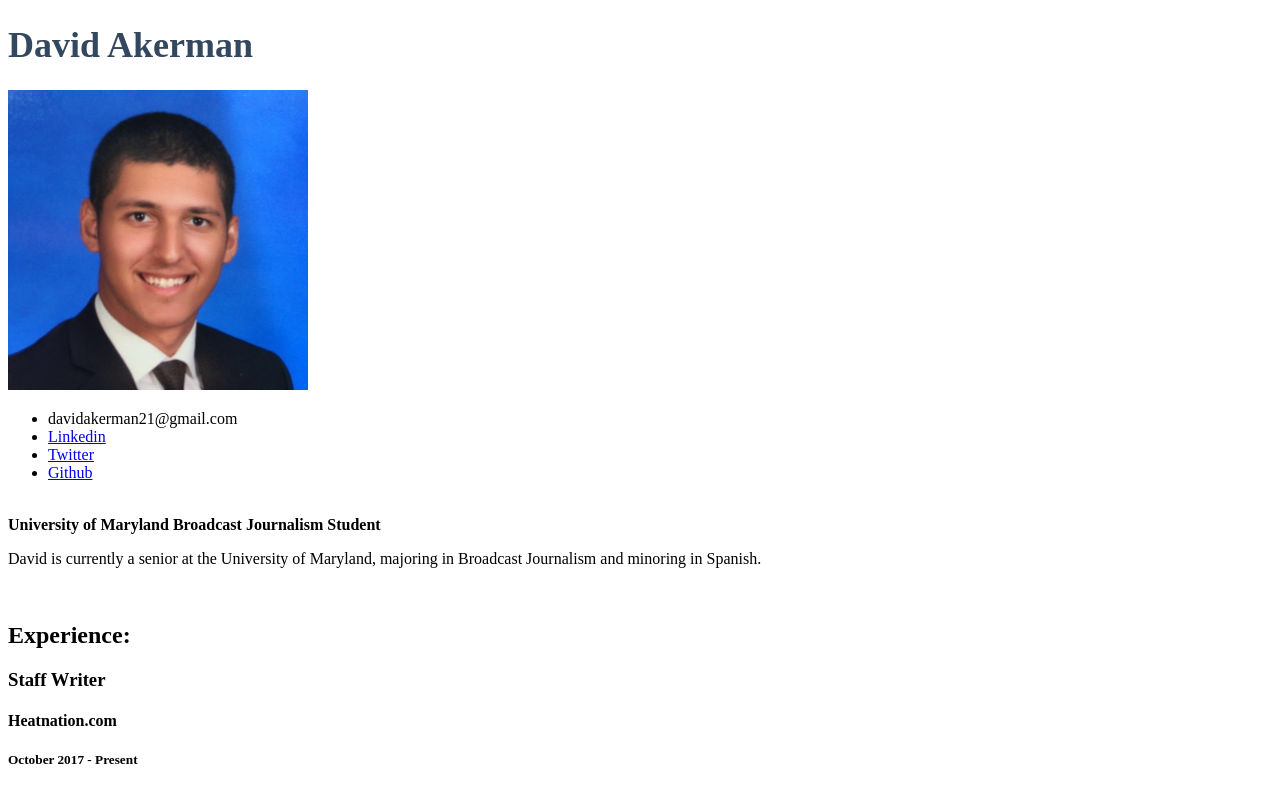
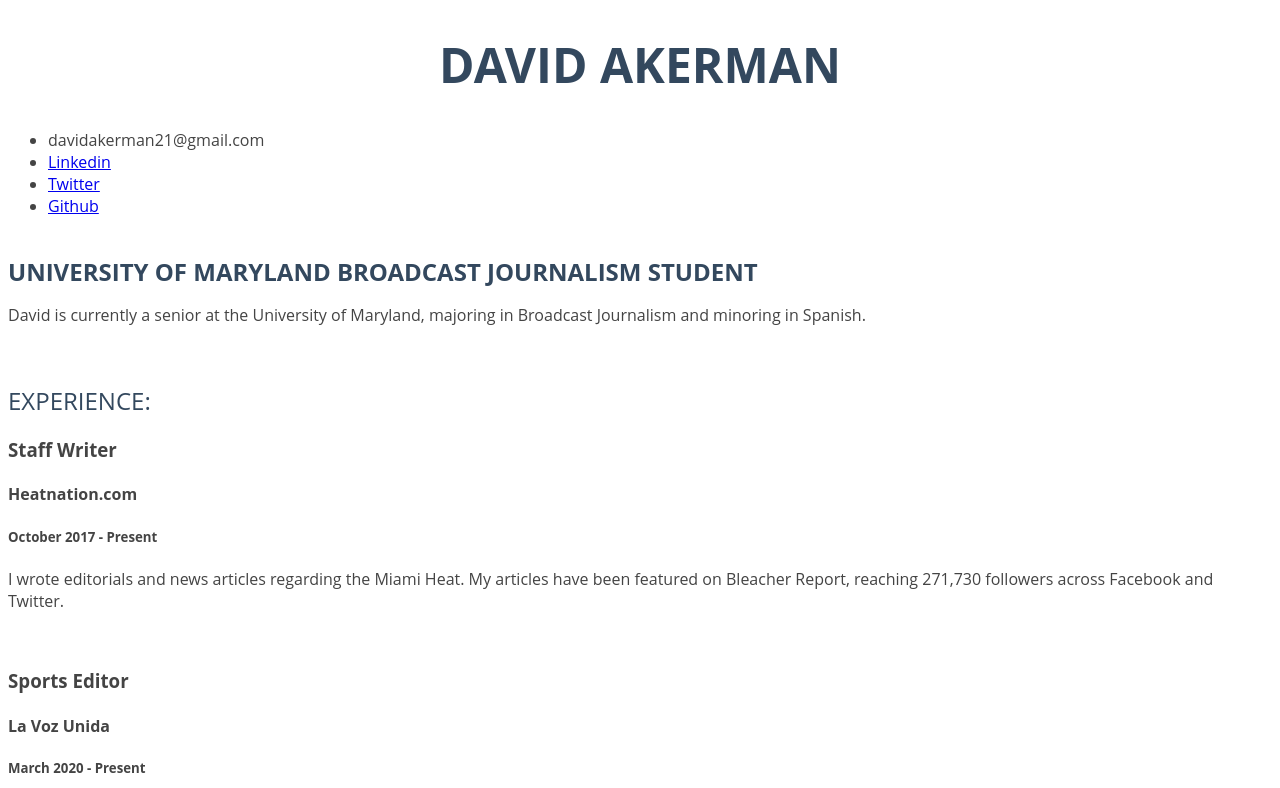
Before and after one commit to dakerman21/resume, a plain HTML site: page index.html in a window 1280 px wide. Shown: the top 788 px of the page. Drawn offline with Linux system fonts and the light colour scheme.

Commit message:
resume changes

```diff
--- a/index.html
+++ b/index.html
@@ -2,16 +2,17 @@
 <html lang="en">
 <head>
 <title> David Akerman's Resume </title>
-<style>
-  h1 {
-    font-size: 36px;
-    color: #33485e; }
-</style>
+  <link rel="stylesheet" type ="text/css" href="style.css"
+  <link href="https://fonts.googleapis.com/css2?family=Open+Sans:wght@400;600;700&display=swap" rel="stylesheet">
+
 </head>
 <body>
 <!-- I built this myself!-->
 <h1> David Akerman</h1>
+
+<!--
 <img src="resume photo.jpg" width="300px"> </img>
+!-->
 <ul>
   <li>davidakerman21@gmail.com</li>
   <li><a href=https://www.linkedin.com/in/david-m-akerman/>Linkedin </a> </li>
@@ -67,16 +68,16 @@
       <ul>
         <li>Bachelor’s Candidate, Broadcast Journalism, University of Maryland
         </li>
-        <li> <strong> Expected Graduation: </strong> May 2021 </li>
+        <li> Expected Graduation: May 2021 </li>
       </ul>
       <br>
       <h2> Skills: </h2>
       <ul>
-        <li> <strong> Photo and Video Editing:</strong>
+        <li>
           Proficient in Adobe Photoshop and Adobe Premiere Pro </li>
-        <li> <strong> Communication:</strong>
+        <li>
           Native speaker of both English and Spanish </li>
-        <li> <strong> Journalism:</strong>
+        <li>
           Experienced in different aspects of journalism including
           writing, editing, and visual storytelling. </li>
       </ul>
--- /dev/null
+++ b/style.css
@@ -0,0 +1,27 @@
+body {
+  font-family: 'Open Sans',arial, sans-serif;
+  font-size: 1em;
+  color:#444;
+  font-weight:400;
+}
+
+h1 {
+  font-size: 3em;
+  text-transform:uppercase;
+  text-align: center;
+  color: #33485e;
+}
+
+strong {
+  font-size:1.5em;
+  text-transform:uppercase;
+  color:#33485e
+}
+
+h2 {
+  font-size: 1.5em;
+  text-transform: uppercase;
+  color: #33485e;
+  font-weight: 400;
+
+}
```
Also changed, not shown: 1 other file.
